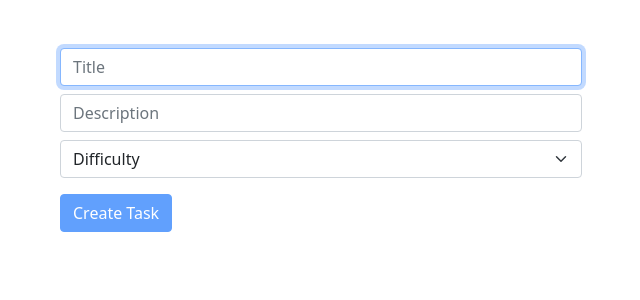
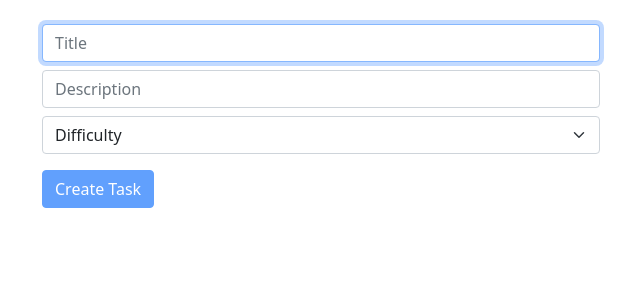
Before and after one commit to gianmillare/Giacomo_Tasks, a Flask app: page /create in a window 1280 px wide. Shown: the part 64-364 px from the top of the page, without its empty margins (319-959 px from the left). Run offline with Flask 2, Linux system fonts and the light colour scheme; the visitor is signed in with stand-in values (Sample User, id 1).

Commit message:
restyled app replacing main structure with a container to adapt to screen size

```diff
--- a/templates/layout.html
+++ b/templates/layout.html
@@ -20,7 +20,7 @@
 
         <!-- Navbar -->
         <nav class="navbar navbar-expand-lg navbar-dark bg-dark">
-                <div class="container-fluid" style="margin: auto;">
+                <div class="container-fluid">
                     <a class="navbar-brand" href="/">Giacomo</a>
                     <button class="navbar-toggler" type="button" data-bs-toggle="collapse" data-bs-target="#navbarSupportedContent" aria-controls="navbarSupportedContent" aria-expanded="false" aria-label="Toggle navigation">
                         <span class="navbar-toggler-icon"></span>
@@ -56,7 +56,8 @@
         </nav>
 
         <!-- Main body -->
-        <main class="container p-5">
+        <main class="container-lg">
+            <br>
             {% block main %}{% endblock %}
         </main>
 
```
Also changed, not shown: giacomo.db, static/styles.css (line endings or trailing spaces), 2 other files.
